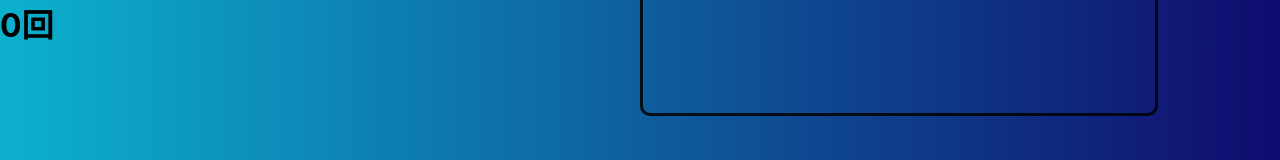
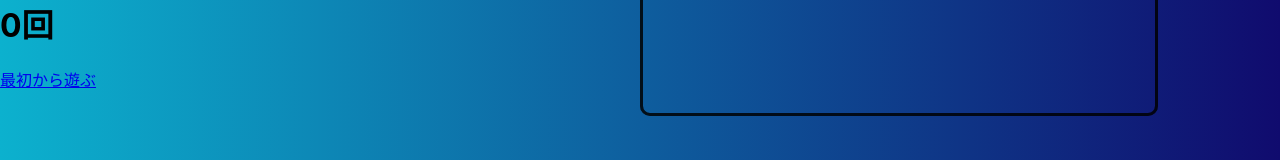
Before and after one commit to sunoco262/21_1021_test, a React (Create React App) app: page / in a window 1280 px wide. Shown: the part 210-370 px from the top of the page. Built offline with nearby package versions, Linux system fonts and the light colour scheme.

Commit message:
最初から遊ぶボタン作成

```diff
--- a/src/Form.js
+++ b/src/Form.js
@@ -11,6 +11,7 @@ function initializeForm(num){
   form ="_ _ _ _";
   cursor = 0;
 }
+
 function editform(num){
   if(cursor>3)return;
   let ary = form.split(" ");
@@ -19,6 +20,7 @@ function editform(num){
   console.log(ary)
   form = ary.join(" ");
 }
+
 function check(ans, input) {
   var eat, bite;
   var num = [0, 0, 0, 0];
@@ -103,7 +105,8 @@ class Form extends Component {
         <h1>{this.state.message}</h1>
         <h1>{this.state.form}</h1>
         <h1>{this.state.checkCount}回</h1>
-
+        {/* todo */}
+        <a href="https://calm-bay-090786e10.1.azurestaticapps.net/">最初から遊ぶ</a>
         <div onClick={()=>this.inputForm("1")}><InputButton x="10" y="50" text="1"  /></div>
         <div onClick={()=>this.inputForm("2")}><InputButton x="40" y="50" text="2"  /></div>
         <div onClick={()=>this.inputForm("3")}><InputButton x="70" y="50" text="3"  /></div>
```
